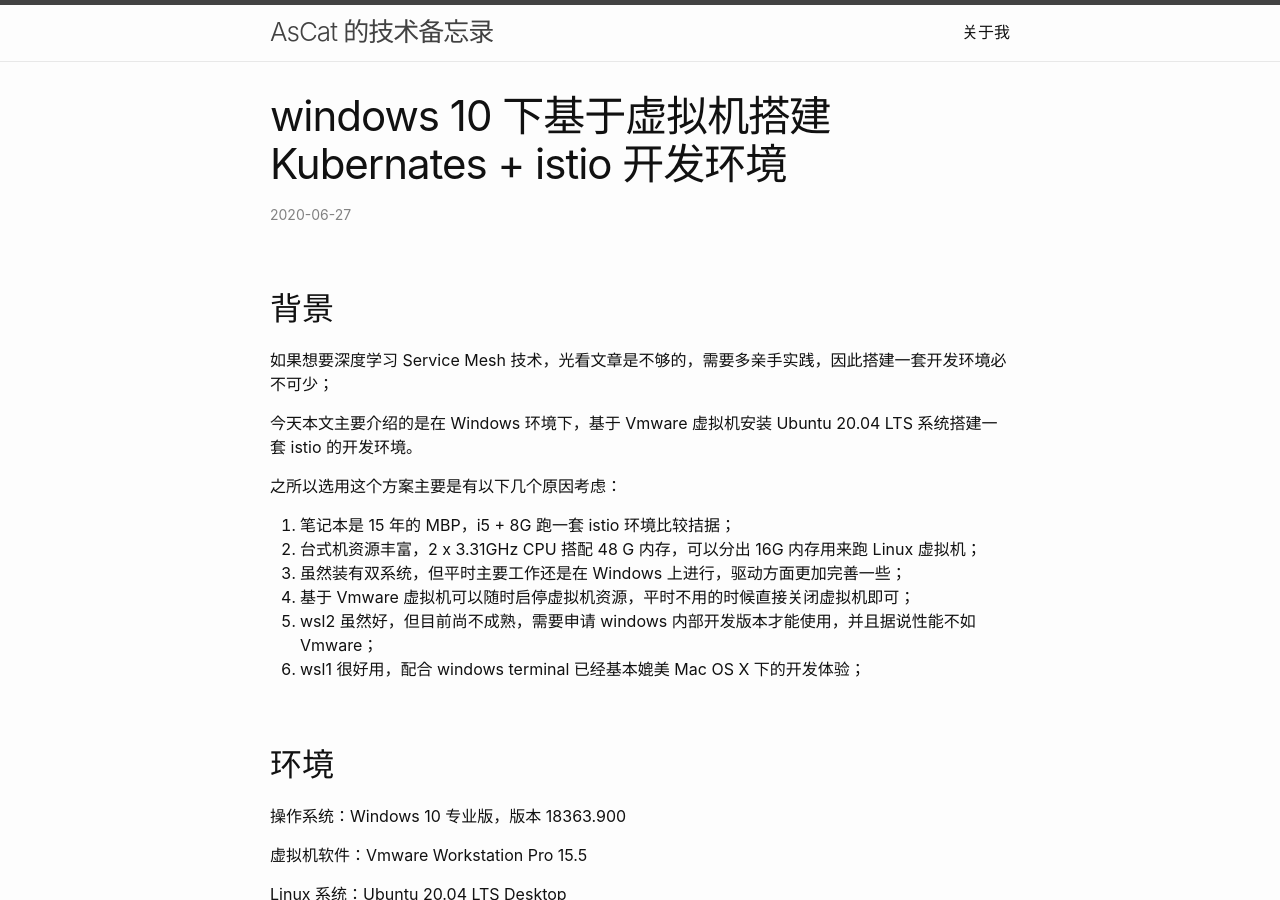
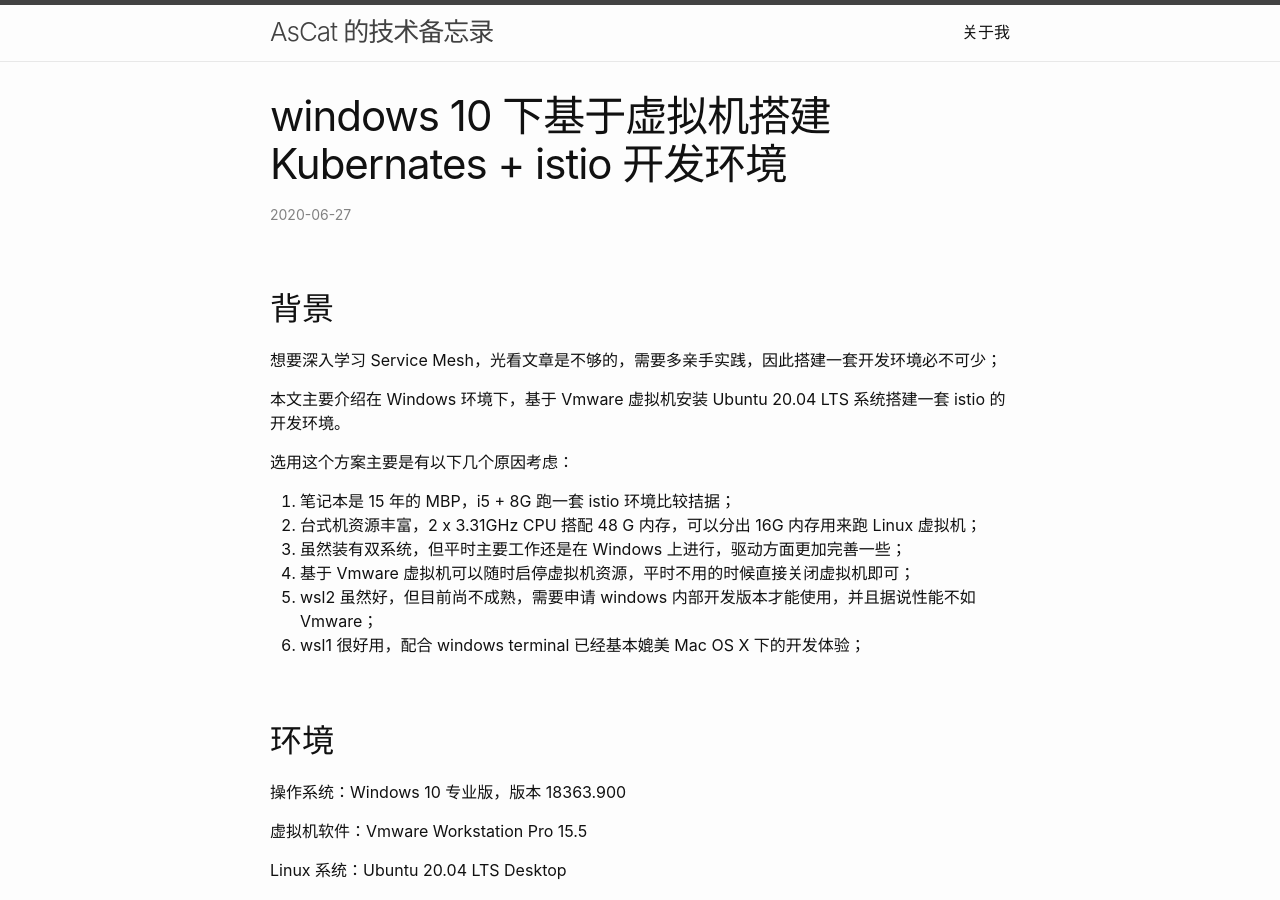
Before and after one commit to AsCat/AsCat, a Jekyll site: the page built from _posts/2020-06-27-istio-dev-env-setup-on-windows.md, in a window 1280 px wide and 900 px high. Built offline with Jekyll 4.4.1, drawn with Linux system fonts in a browser that asks for light colours; some of the changed text lies outside the part shown.

Commit message:
update doc

````diff
--- a/_posts/2020-06-27-istio-dev-env-setup-on-windows.md
+++ b/_posts/2020-06-27-istio-dev-env-setup-on-windows.md
@@ -7,11 +7,11 @@ categories: istio
 
 ## 背景
 
-如果想要深度学习 Service Mesh 技术，光看文章是不够的，需要多亲手实践，因此搭建一套开发环境必不可少；
+想要深入学习 Service Mesh，光看文章是不够的，需要多亲手实践，因此搭建一套开发环境必不可少；
 
-今天本文主要介绍的是在 Windows 环境下，基于 Vmware 虚拟机安装 Ubuntu 20.04 LTS 系统搭建一套 istio 的开发环境。
+本文主要介绍在 Windows 环境下，基于 Vmware 虚拟机安装 Ubuntu 20.04 LTS 系统搭建一套 istio 的开发环境。
 
-之所以选用这个方案主要是有以下几个原因考虑：
+选用这个方案主要是有以下几个原因考虑：
 
 1. 笔记本是 15 年的 MBP，i5 + 8G 跑一套 istio 环境比较拮据；
 2. 台式机资源丰富，2 x 3.31GHz CPU 搭配 48 G 内存，可以分出 16G 内存用来跑 Linux 虚拟机；
@@ -202,10 +202,26 @@ Server Version: version.Info{Major:"1", Minor:"18", GitVersion:"v1.18.5", GitCom
 
 可以看到默认安装的 Kubernetes  版本是比较新的，1.18.5 版本。
 
+### 配置 Master 节点可被调度
+
+默认情况下 Kubernates 是不允许 Master 节点调度 Pod 的，因为是开发环境又是单节点，需要调整成可被调度：
+
+```bash
+$ kubectl taint node k8s-master node-role.kubernetes.io/master:NoSchedule-
+```
+
 ## 安装 Isitio
 
-（待补充）
+首先执行官网的一键下载脚本：
+
+```bash
+$ curl -L https://istio.io/downloadIstio | sh -
+```
+
+（未完待续）
 
 ## 参考
 
 [How to install Kubernetes on Ubuntu 20.04 Focal Fossa Linux](https://linuxconfig.org/how-to-install-kubernetes-on-ubuntu-20-04-focal-fossa-linux)
+
+[Istio Getting Started](https://istio.io/latest/docs/setup/getting-started/)
````
